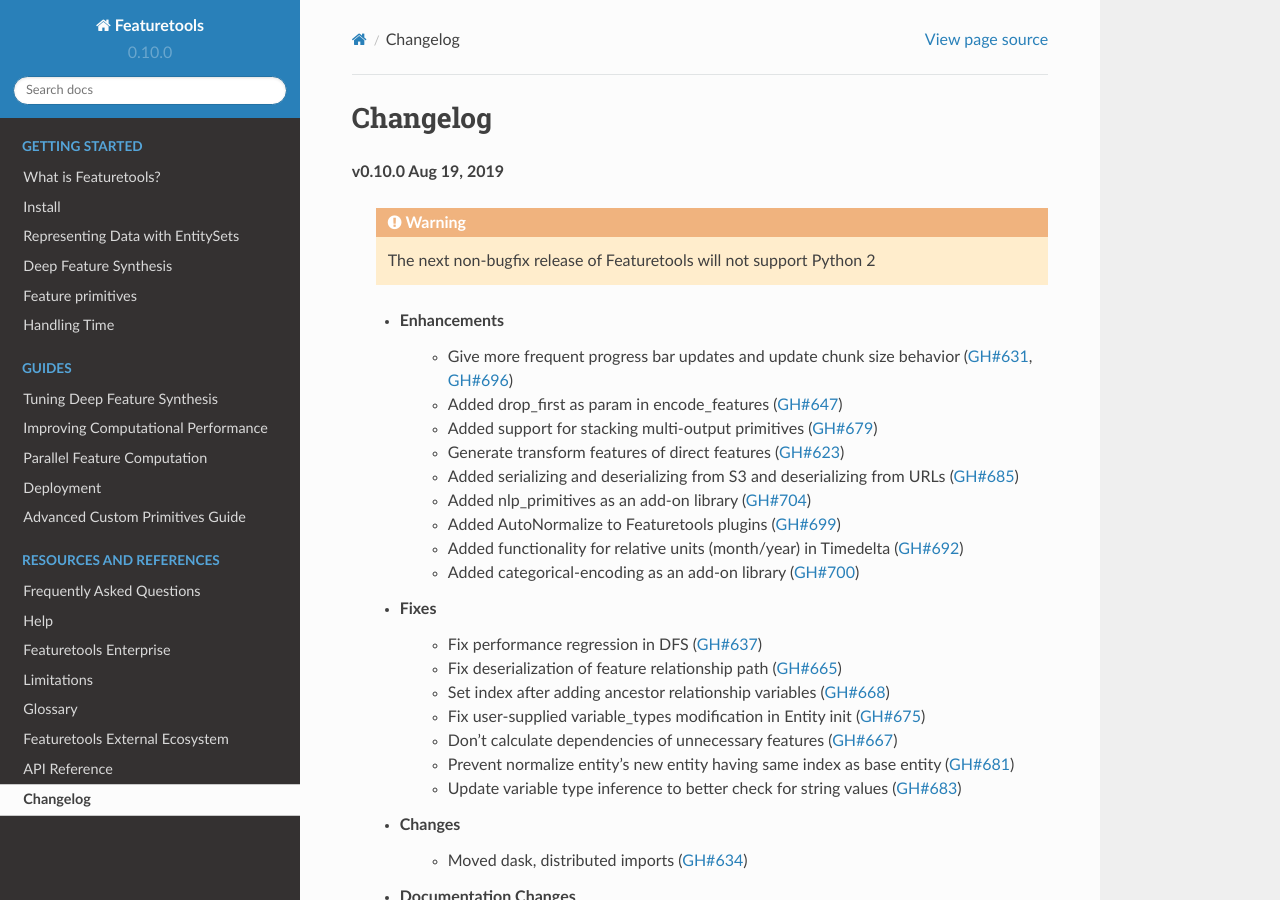
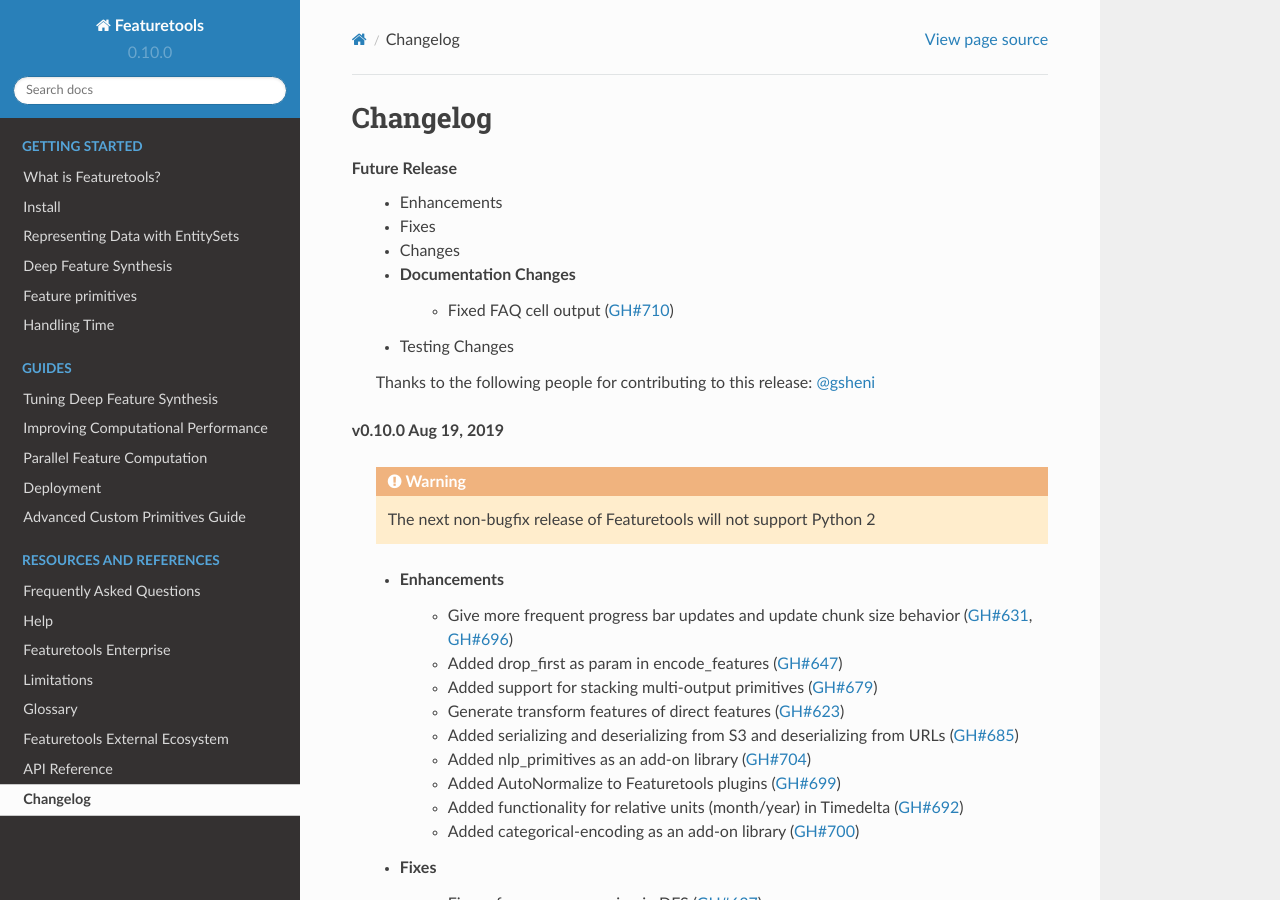
Before and after one commit to alteryx/featuretools, a Sphinx documentation site: the page built from docs/source/changelog.rst, in a window 1280 px wide and 900 px high. Built offline with Sphinx 7.4.7 and the Read the Docs theme 2.0.0, drawn with Linux system fonts in a browser that asks for light colours; pages that are not in the unit, such as notebooks, are missing from menus.

Commit message:
Fix FAQ cell output  (#710)
* fix faq

* Update changelog.rst

* Update changelog.rst

* Update changelog.rst

* Update changelog.rst

* Update changelog.rst

```diff
--- a/docs/source/changelog.rst
+++ b/docs/source/changelog.rst
@@ -2,6 +2,17 @@
 
 Changelog
 ---------
+**Future Release**
+    * Enhancements
+    * Fixes
+    * Changes
+    * Documentation Changes
+        * Fixed FAQ cell output (:pr:`710`)
+    * Testing Changes
+
+    Thanks to the following people for contributing to this release:
+    :user:`gsheni`
+
 **v0.10.0 Aug 19, 2019**
 
     .. warning::
```
Also changed, not shown: docs/source/frequently_asked_questions.ipynb.
